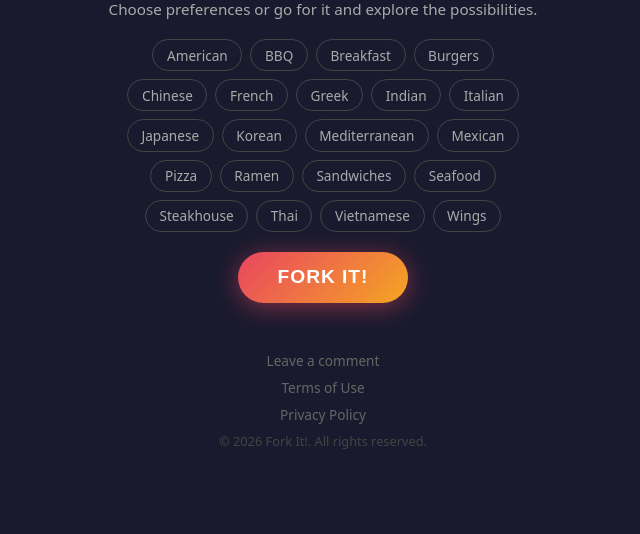
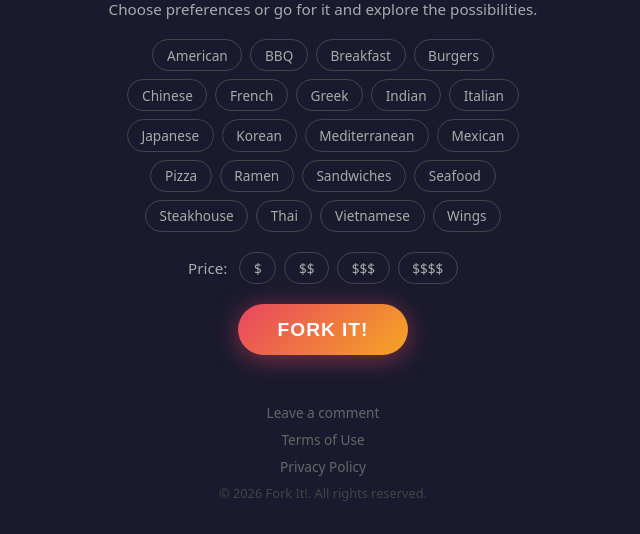
Before and after one commit to culture5270/forkit, a Python web app: template templates/index.html in a window 1280 px wide. Shown: the part 508-1042 px from the top of the page, without its empty margins (317-957 px from the left). Before the commit the page ends 957 px from the top, so only its background shows below. Run offline with Jinja, Linux system fonts and the light colour scheme; the template is opened without the code that fills it, so the values that code supplies are empty.

Commit message:
Add price filter ($ $$ $$$ $$$$) with localStorage persistence
Adds a price range selector that filters Foursquare results by
price tier. Selection persists across sessions via localStorage.

Co-Authored-By: Claude Sonnet 4.6 <noreply@anthropic.com>

```diff
--- a/templates/index.html
+++ b/templates/index.html
@@ -343,6 +343,15 @@
       <label><input type="checkbox" value="vietnamese,pho"><span>Vietnamese</span></label>
       <label><input type="checkbox" value="wings"><span>Wings</span></label>
     </div>
+    <div style="display:flex; align-items:center; gap:0.75rem; flex-wrap:wrap; justify-content:center;">
+      <span class="filter-label" style="margin:0;">Price:</span>
+      <div class="cuisine-filter" id="price-filter" style="flex-wrap:nowrap;">
+        <label><input type="checkbox" value="1"><span>$</span></label>
+        <label><input type="checkbox" value="2"><span>$$</span></label>
+        <label><input type="checkbox" value="3"><span>$$$</span></label>
+        <label><input type="checkbox" value="4"><span>$$$$</span></label>
+      </div>
+    </div>
     <div style="display:flex; gap:1rem; flex-wrap:wrap; justify-content:center;">
       <button id="fork-btn" onclick="pickRestaurant()">Fork It!</button>
       <button id="pick-again-btn" onclick="pickAgain()" style="display:none; background:transparent; border:2px solid #e94560; box-shadow:none;">Pick Again</button>
@@ -400,6 +409,16 @@
       });
     });
 
+    // Restore saved price filters
+    const savedPrices = JSON.parse(localStorage.getItem('forkit_prices') || '[]');
+    document.querySelectorAll('#price-filter input[type="checkbox"]').forEach(cb => {
+      if (savedPrices.includes(cb.value)) cb.checked = true;
+      cb.addEventListener('change', () => {
+        const checked = [...document.querySelectorAll('#price-filter input[type="checkbox"]:checked')].map(c => c.value);
+        localStorage.setItem('forkit_prices', JSON.stringify(checked));
+      });
+    });
+
     let spinning = false;
     let pickHistory = [];
 
@@ -409,6 +428,7 @@
 
     function setCuisineDisabled(disabled) {
       getCuisineCheckboxes().forEach(cb => cb.disabled = disabled);
+      document.querySelectorAll('#price-filter input[type="checkbox"]').forEach(cb => cb.disabled = disabled);
     }
 
     function setSearching(on) {
@@ -516,10 +536,12 @@
 
       const selectedTypes = [...document.querySelectorAll('#cuisine-filter input:checked')]
         .map(cb => cb.value).join(',');
+      const selectedPrices = [...document.querySelectorAll('#price-filter input:checked')]
+        .map(cb => cb.value).join(',');
 
       let data;
       try {
-        const res = await fetch(`/api/nearby?lat=${lat}&lng=${lng}&radius=${radiusMeters}&exclude=${encodeURIComponent(pickHistory.join(','))}&types=${encodeURIComponent(selectedTypes)}`);
+        const res = await fetch(`/api/nearby?lat=${lat}&lng=${lng}&radius=${radiusMeters}&exclude=${encodeURIComponent(pickHistory.join(','))}&types=${encodeURIComponent(selectedTypes)}&prices=${encodeURIComponent(selectedPrices)}`);
         data = await res.json();
       } catch (e) {
         status.textContent = 'Something went wrong. Please try again.';
```
Also changed, not shown: main.py (+6 -2 lines).
